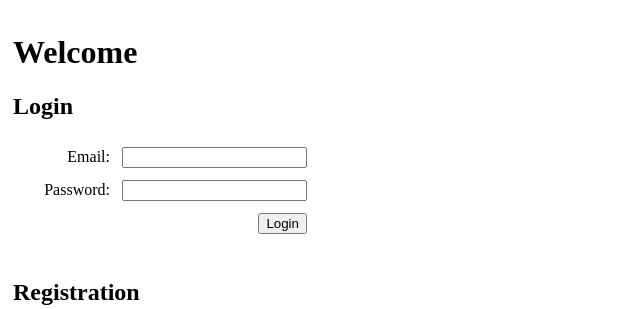
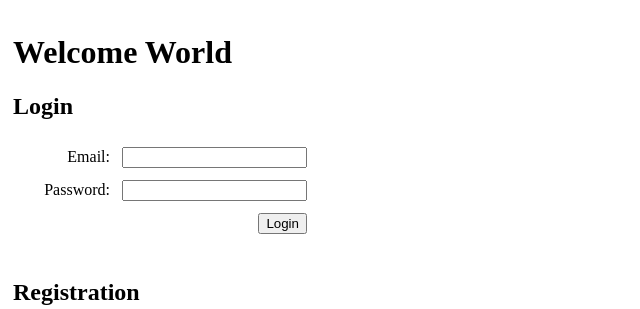
Before and after one commit to edshin7/Shin_Login, a Django app: page /login_reg/ in a window 1280 px wide. Shown: the top 309 px of the page, without its empty margins (0-640 px from the left). Run offline with Django 3.2, Linux system fonts and the light colour scheme; parts of the project's set-up code (start-up, migrations or seed data) failed here and were passed over.

Commit message:
second change v2

```diff
--- a/apps/login_reg/templates/index.html
+++ b/apps/login_reg/templates/index.html
@@ -11,7 +11,7 @@
     <body>
         <div class="container">
             <div class="col">
-                <h1>Welcome</h1>
+                <h1>Welcome World</h1>
                 <h2>Login</h2>
                 <form action="/login_reg/login" method="post">
                     {% csrf_token %}
```
